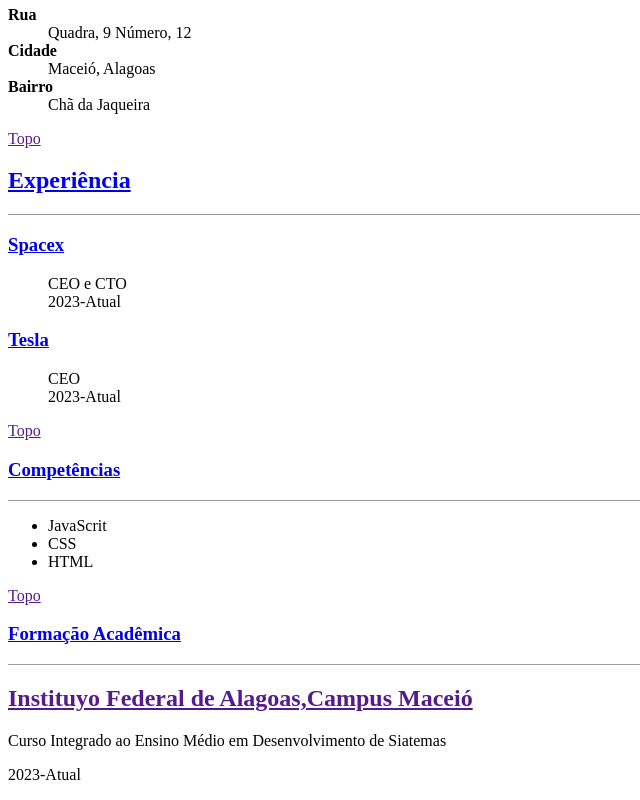
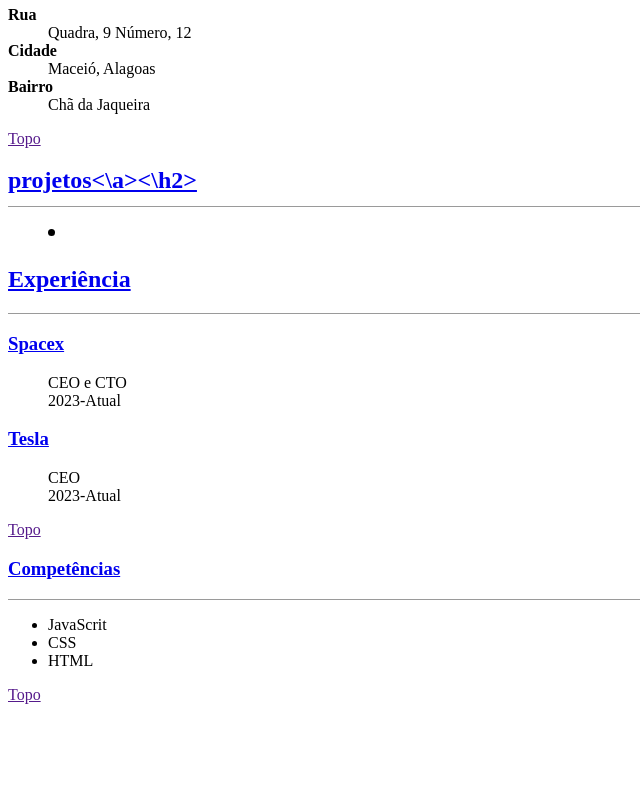
Before and after one commit to mayconvictor/my-curriculum, a plain HTML site: page index.html in a window 1280 px wide. Shown: the part 468-1268 px from the top of the page, without its empty margins (0-640 px from the left). After the commit the page ends 1188 px from the top, so only its background shows below. Drawn offline with Linux system fonts and the light colour scheme.

Commit message:
Update index.html

```diff
--- a/index.html
+++ b/index.html
@@ -36,6 +36,13 @@
      </dl>
         <p><a href=>Topo</a></p>
 
+    <h2><a href="Projetos">projetos<\a><\h2>
+        <hr size=1px>
+
+        <dd>
+            <li><a href="index.html"></a></li>
+        </dd>
+
         <h2><a href="Experiência">Experiência</a></h2>
         <hr size="1px">
 
@@ -50,6 +57,8 @@
 
         <p><a href=>Topo</a></p>
 
+
+
         <h3><a href="Competências">Competências</a></h3>
         <hr size="1px">
 
@@ -58,15 +67,6 @@
             <li>CSS</li>
             <li>HTML</li>
          </ul>
-        <p><a href=>Topo</a></p>
-        <h3><a href="Formação Acadêmica">Formação Acadêmica</a></h3>
-         <hr size="1px">
-         <h2><a href="">Instituyo Federal de Alagoas,Campus Maceió</a></h2>
-         <p>Curso Integrado ao Ensino Médio em Desenvolvimento de Siatemas</p>
-         <p>2023-Atual</p>
 
 
-
-
-
-</body>
+        <p><a href=>Topo</a></p></h2>
```
